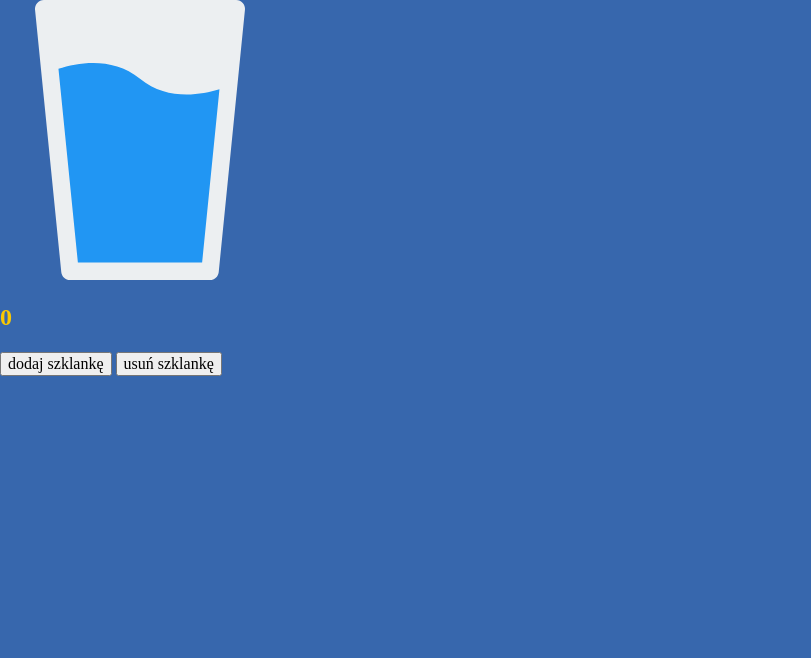
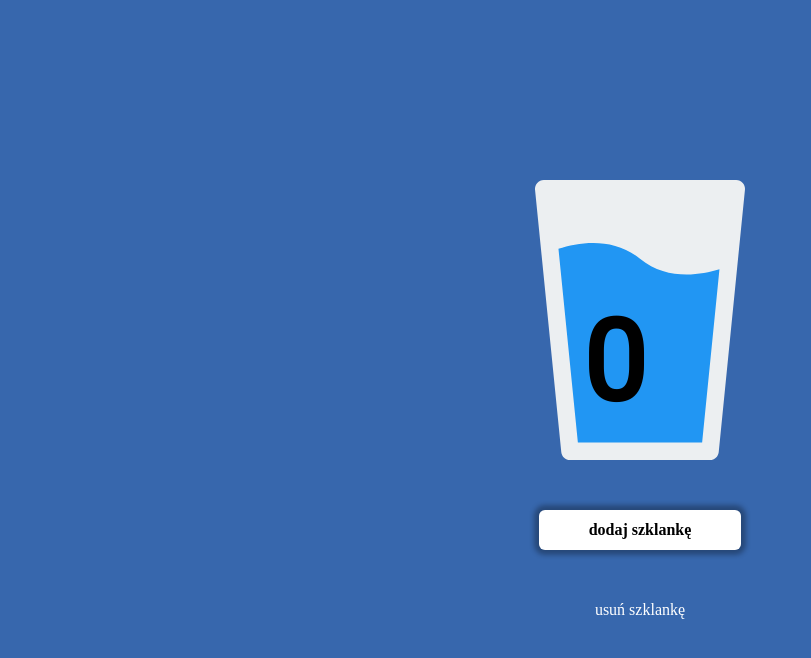
Before and after one commit to AdrianGHub/pwa-hydrify-app, a website built with webpack: page src/content/index.html in a window 1280 px wide. Shown: the whole page, without its empty margins (0-811 px from the left). Built offline with nearby package versions, Linux system fonts and the light colour scheme; files whose address does not match are found by name.

Commit message:
feat: add styles to buttons

```diff
--- a/src/scss/main.scss
+++ b/src/scss/main.scss
@@ -13,10 +13,50 @@ html {
 body {
   color: $yellow;
   background: $bgBlue;
+  display: flex;
+  flex-direction: column;
+  justify-content: center;
   overflow: hidden;
+  min-height: 100vh;
 }
 
-.pwa__image {
-  display: block;
-  margin: 0 auto;
+.pwa__box {
+  display: flex;
+  flex-direction: column;
+  justify-content: center;
+  align-items: center;
 }
+
+.glass__image {
+  position: relative;
+}
+
+.glass__counter {
+  font-family: 'Roboto', sans-serif;
+  color: black;
+  position: absolute;
+  font-size: 112px;
+  line-height: 131px;
+  left: 45.53%;
+  bottom: 34.89%;
+}
+
+.glass__button {
+  margin-top: 50px;
+  border: none;
+}
+
+.glass__button--add {
+font-weight: bold;
+padding: 0 50px;
+line-height: 40px;
+border-radius: 6px;
+background-color: #fff;
+box-shadow: 0 0 5px 5px rgba(0, 0, 0, 0.3)
+
+}
+
+.glass__button--remove {
+  background: transparent;
+  color: white;
+}
```
Also changed, not shown: dist/css/main.css, 1 other file.
